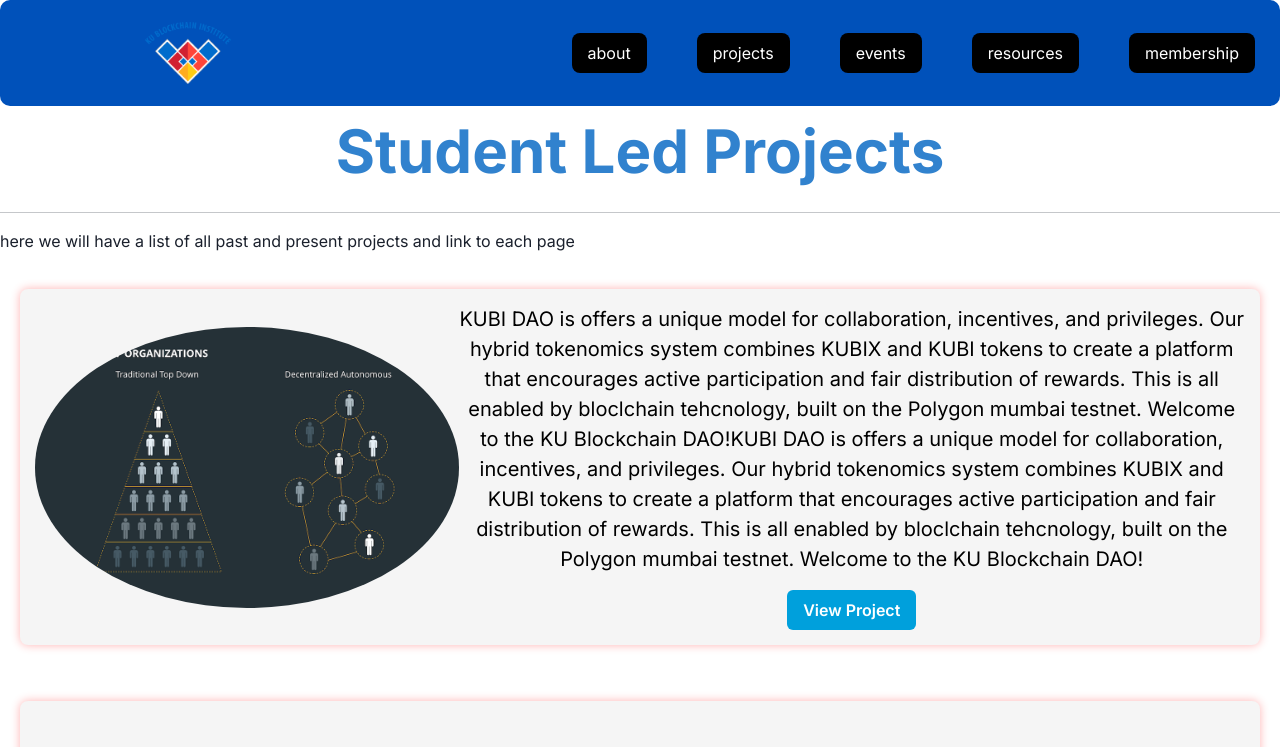
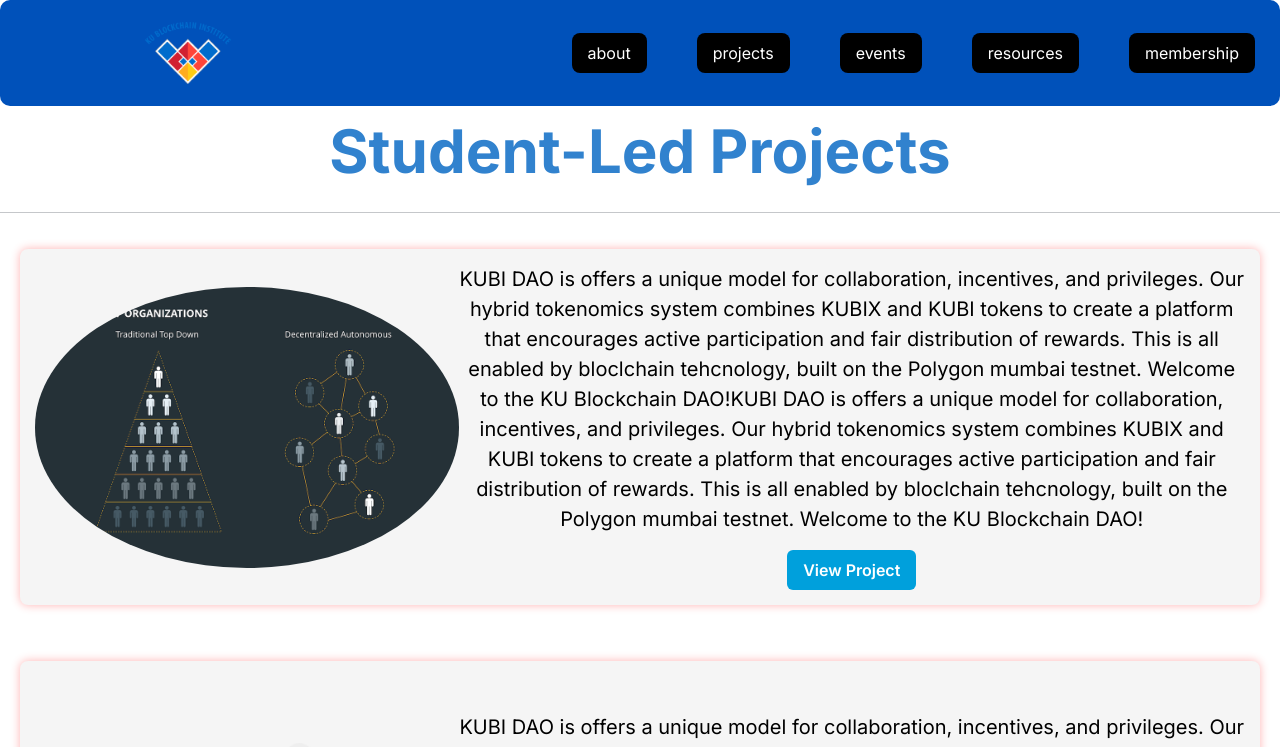
Before and after one commit to KU-Blockchain/kubi-website, a Next.js app: page /projects in a window 1280 px wide. Shown: the top 747 px of the page. Built offline with nearby package versions, Linux system fonts and the light colour scheme.

Commit message:
Embedded Notion page

```diff
--- a/src/app/events/page.js
+++ b/src/app/events/page.js
@@ -5,6 +5,7 @@
 import Footer from "@/components/footer";
 import { Text } from "@chakra-ui/react";
 import Section from "@/components/section";
+import WebpageHeading from "@/components/webpageheading";
 export default function EventsPage() {
 
     const [showIframe, setShowIframe] = useState(false);
@@ -45,8 +46,7 @@
     return (
       <>
         <Navbar />
-        <Text fontSize='6xl' align="center" color="blue.500" fontWeight="bold">Events</Text>
-        <hr></hr>
+        <WebpageHeading heading={"Events"} />
 
         <Text fontSize='3xl' align="center" color="blue.500" fontWeight="bold">Some of our past events</Text>
 
--- a/src/app/projects/page.js
+++ b/src/app/projects/page.js
@@ -5,6 +5,7 @@
 import Footer from "@/components/footer";
 import { Center, Text, Stack } from "@chakra-ui/react";
 import ProjectHolder from "@/components/projectholder";
+import WebpageHeading from "@/components/webpageheading";
 export default function ProjectsPage() {
   let testText="KUBI DAO is offers a unique model for collaboration, incentives, and privileges. Our hybrid tokenomics system combines KUBIX and KUBI tokens to create a platform that encourages active participation and fair distribution of rewards. This is all enabled by bloclchain tehcnology, built on the Polygon mumbai testnet. Welcome to the KU Blockchain DAO!KUBI DAO is offers a unique model for collaboration, incentives, and privileges. Our hybrid tokenomics system combines KUBIX and KUBI tokens to create a platform that encourages active participation and fair distribution of rewards. This is all enabled by bloclchain tehcnology, built on the Polygon mumbai testnet. Welcome to the KU Blockchain DAO!"
 
@@ -15,13 +16,8 @@
   return (
     <div>
       <Navbar />
-      <Text fontSize='6xl' align="center" color="blue.500" fontWeight="bold">Student Led Projects</Text>
-      <hr></hr>
-      <p>
-        {" "}
-        here we will have a list of all past and present projects and link to
-        each page
-      </p>
+      <WebpageHeading heading={"Student-Led Projects"} />
+
       <Stack spacing={4}>
         <ProjectHolder text={testText} image={assets.DAOImage} />
         <ProjectHolder text={testText} image={assets.ResearchImage} />
--- /dev/null
+++ b/src/components/webpageheading.js
@@ -0,0 +1,19 @@
+'use client'
+import React from 'react';
+import {motion} from "framer-motion";
+import { Text } from "@chakra-ui/react";
+
+const WebpageHeading = ({heading}) => {
+  return (
+    <>
+    <motion.div
+      initial={{ opacity: 0, x:300}}
+      whileInView={{ opacity: 1, x:0 }}>
+        <Text fontSize='6xl' align="center" color="blue.500" fontWeight="bold">{heading}</Text>
+    </motion.div>
+    <hr></hr>
+    </>
+  );
+};
+
+export default WebpageHeading;
```
Also changed, not shown: src/app/page.js (+5 -7 lines), src/app/resources/page.js (+7 -5 lines).
